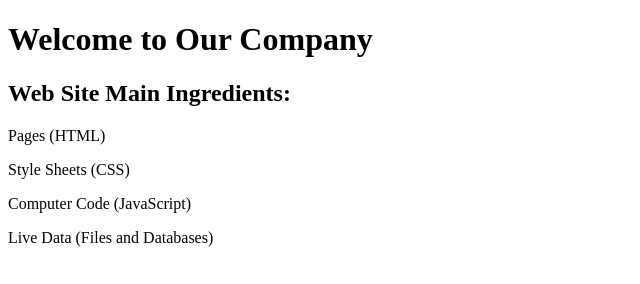
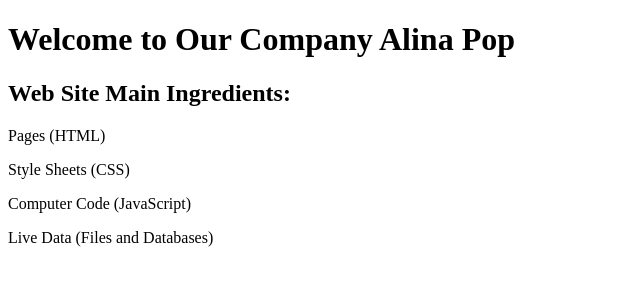
Before and after one commit to AlinaPop2018/AngularTesting, a website: page templates/temp.html in a window 1280 px wide. Shown: the whole page, without its empty margins (0-640 px from the left). Drawn offline with Linux system fonts and the light colour scheme.

Commit message:
second commit 2

```diff
--- a/templates/temp.html
+++ b/templates/temp.html
@@ -7,7 +7,7 @@
 
 <body>
 
-  <h1>Welcome to Our Company</h1>
+  <h1>Welcome to Our Company Alina Pop</h1>
   <h2>Web Site Main Ingredients:</h2>
 
   <p>Pages (HTML)</p>
```
